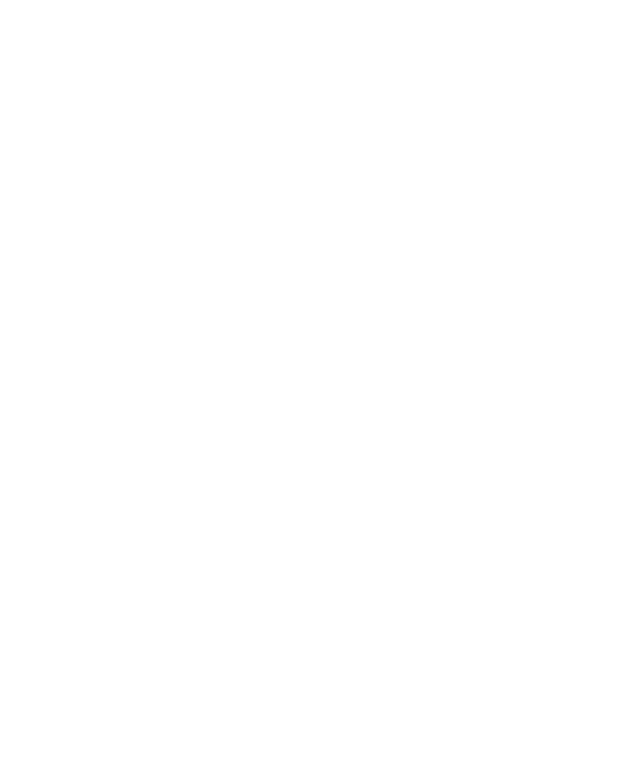
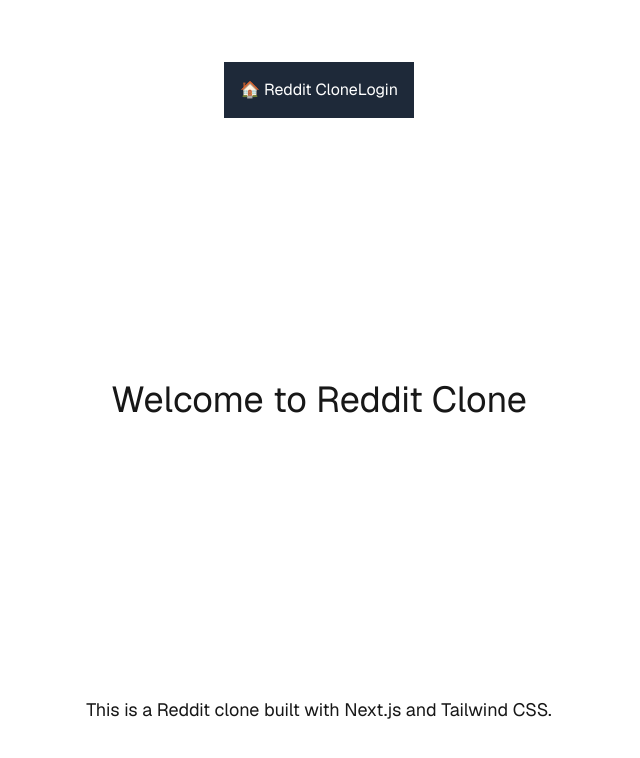
Before and after one commit to LucioFurnari/Reddit-clone-frontend, a Next.js app: page / in a window 1280 px wide. Shown: the top 758 px of the page, without its empty margins (321-961 px from the left). Built offline with nearby package versions, Linux system fonts and the light colour scheme.

Commit message:
feat: import navbar

```diff
--- a/src/app/page.tsx
+++ b/src/app/page.tsx
@@ -1,8 +1,11 @@
+import Navbar from "@/components/Navbar";
 
 export default function Home() {
   return (
     <main className="grid grid-rows-[20px_1fr_20px] items-center justify-items-center min-h-screen p-8 pb-20 gap-16 sm:p-20 font-[family-name:var(--font-geist-sans)]">
-
+      <Navbar />
+      <h1 className="text-4xl">Welcome to Reddit Clone</h1>
+      <p className="text-lg">This is a Reddit clone built with Next.js and Tailwind CSS.</p>
     </main>
   );
 }
```
